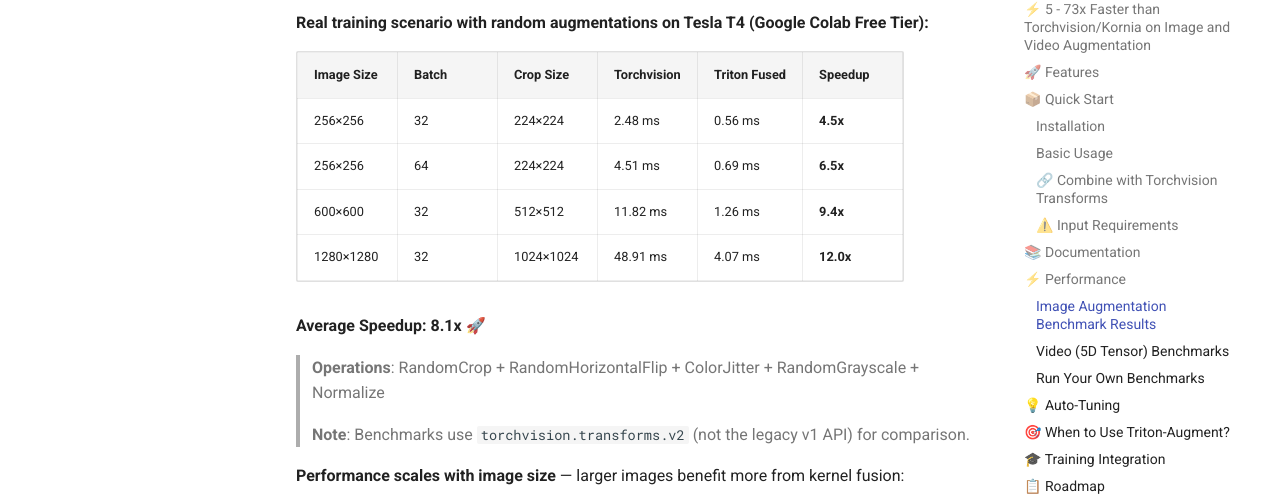
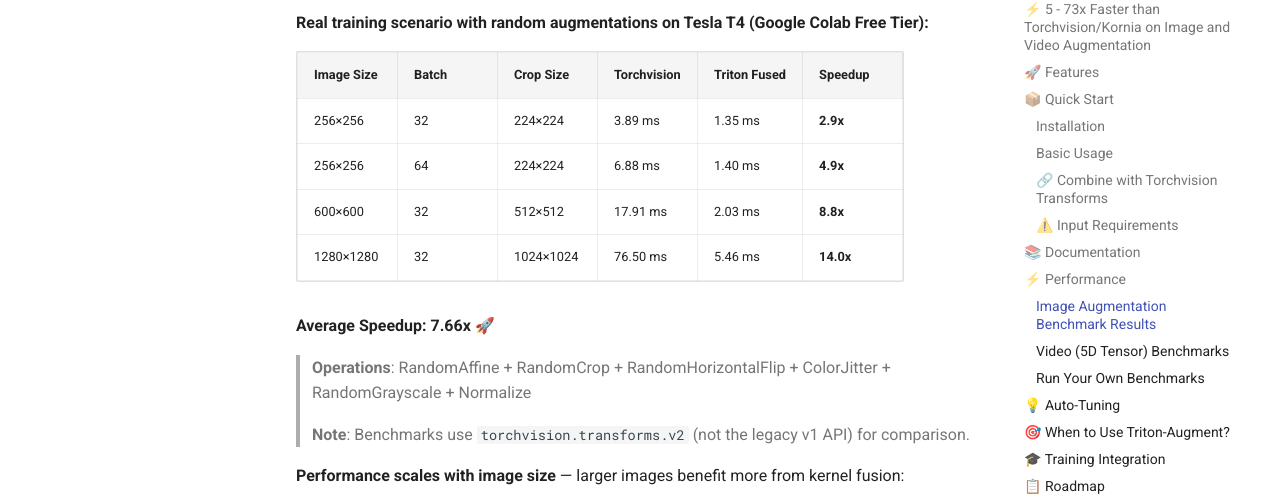
Before and after one commit to yuhezhang-ai/triton-augment, an MkDocs documentation site: the page built from docs/index.md, in a window 1280 px wide and 1400 px high, scrolled down 4447 px. Shown: the part 147-643 px from the top of the window. Built offline with MkDocs 1.6.1 and Material for MkDocs 9.7.7, drawn with Linux system fonts in a browser that asks for light colours; comment, search, counter and statistics services are not loaded; some of the changed text lies outside the part shown.

Commit message:
improve docs; add None crop_size support

```diff
--- a/docs/index.md
+++ b/docs/index.md
@@ -185,14 +185,14 @@
 
 | Image Size | Batch | Crop Size | Torchvision | Triton Fused | Speedup |
 |------------|-------|-----------|-------------|--------------|---------|
-| 256×256    | 32    | 224×224   | 2.48 ms     | 0.56 ms      | **4.5x** |
-| 256×256    | 64    | 224×224   | 4.51 ms     | 0.69 ms      | **6.5x** |
-| 600×600    | 32    | 512×512   | 11.82 ms    | 1.26 ms      | **9.4x** |
-| 1280×1280  | 32    | 1024×1024 | 48.91 ms    | 4.07 ms      | **12.0x** |
+| 256×256    | 32    | 224×224   | 3.89 ms     | 1.35 ms      | **2.9x** |
+| 256×256    | 64    | 224×224   | 6.88 ms     | 1.40 ms      | **4.9x** |
+| 600×600    | 32    | 512×512   | 17.91 ms    | 2.03 ms      | **8.8x** |
+| 1280×1280  | 32    | 1024×1024 | 76.50 ms    | 5.46 ms      | **14.0x** |
 
-**Average Speedup: 8.1x** 🚀
+**Average Speedup: 7.66x** 🚀
 
-> **Operations**: RandomCrop + RandomHorizontalFlip + ColorJitter + RandomGrayscale + Normalize
+> **Operations**: RandomAffine + RandomCrop + RandomHorizontalFlip + ColorJitter + RandomGrayscale + Normalize
 
 > **Note**: Benchmarks use `torchvision.transforms.v2` (not the legacy v1 API) for comparison.
 
@@ -220,13 +220,13 @@
 
 | Batch | Frames | Image Size | Crop Size | Torchvision | Kornia VideoSeq | Triton Fused | Speedup vs TV | Speedup vs Kornia |
 |-------|--------|------------|-----------|-------------|-----------------|--------------|---------------|-------------------|
-|     8 |     16 | 256×256    | 224×224   | 8.86 ms     | 78.20 ms        | 1.21 ms      | **7.3x**      | **64.6x**         |
-|     4 |     32 | 256×256    | 224×224   | 8.84 ms     | 78.39 ms        | 1.08 ms      | **8.2x**      | **72.6x**         |
-|    16 |      8 | 256×256    | 224×224   | 9.06 ms     | 78.69 ms        | 1.07 ms      | **8.5x**      | **73.5x**         |
-|     8 |     16 | 512×512    | 448×448   | 33.75 ms    | 272.59 ms       | 3.24 ms      | **10.4x**     | **84.1x**         |
+|     8 |     16 | 256×256    | 224×224   | 13.96 ms    | 88.80 ms        | 1.80 ms      | **7.8x**      | **49.5x**         |
+|     8 |     32 | 256×256    | 224×224   | 26.51 ms    | 177.58 ms       | 2.65 ms      | **10.0x**     | **67.1x**         |
+|    16 |     32 | 256×256    | 224×224   | 50.12 ms    | 346.25 ms       | 3.86 ms      | **13.0x**     | **89.7x**         |
+|     8 |     32 | 512×512    | 448×448   | 107.20 ms   | 612.65 ms       | 6.83 ms      | **15.7x**     | **89.7x**         |
 
-**Average Speedup vs Torchvision: 8.6x**
-**Average Speedup vs Kornia: 73.7x** 🚀
+**Average Speedup vs Torchvision: 11.62x**
+**Average Speedup vs Kornia: 73.97x** 🚀
 
 ### Run Your Own Benchmarks
 
```
Also changed, not shown: README.md (+12 -12 lines), 6 other files.
